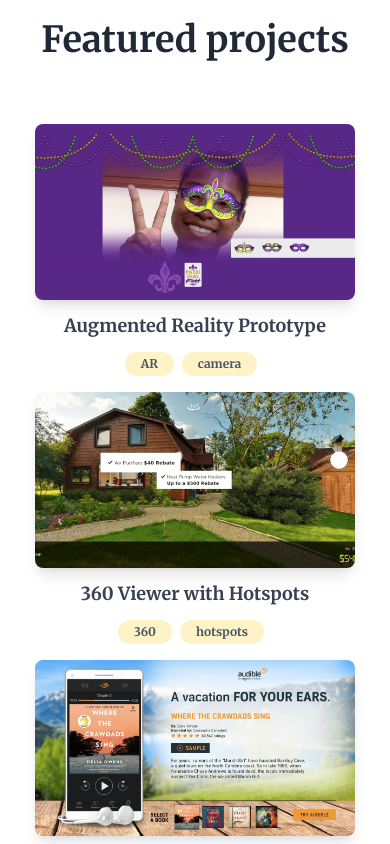
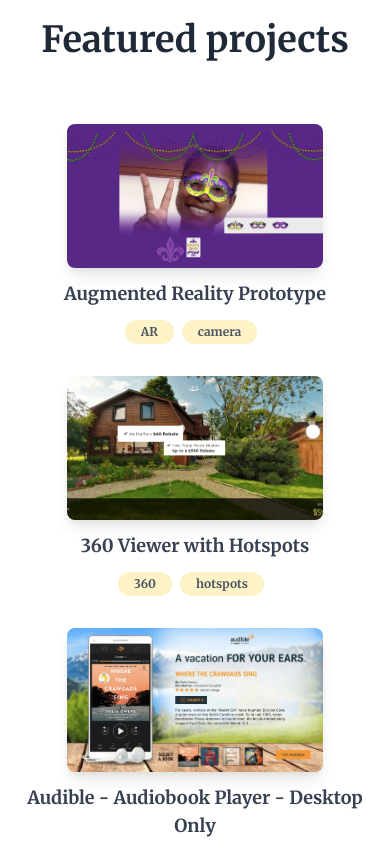
Before and after one commit to alexdhaynes/lexhaynes.com, a Next.js app: page / in a window 390 px wide. Shown: the part 6660-7504 px from the top of the page. Built offline with nearby package versions, Linux system fonts and the light colour scheme.

Commit message:
teaser blocks

```diff
--- a/src/components/TeaserCard.js
+++ b/src/components/TeaserCard.js
@@ -4,10 +4,10 @@
 const TeaserCard = ({name, href, image, tags}) => {
     return (
         <a className="block transform hover:scale-110 transition-transform" title={name} href={href} target="_blank" rel="noreferrer">
-        <div className=" w-full mb-4 space-y-3 mx-auto bg-white table">
+        <div className=" w-full mb-8 md:mb-4 space-y-3 mx-auto bg-white table">
 
             <div className="relative mx-auto overflow-hidden rounded-lg shadow-lg
-                w-80 h-44
+                w-3/4 h-36
                 md:w-60 md:h-32
                 lg:w-80 lg:h-44
                 ">
```
